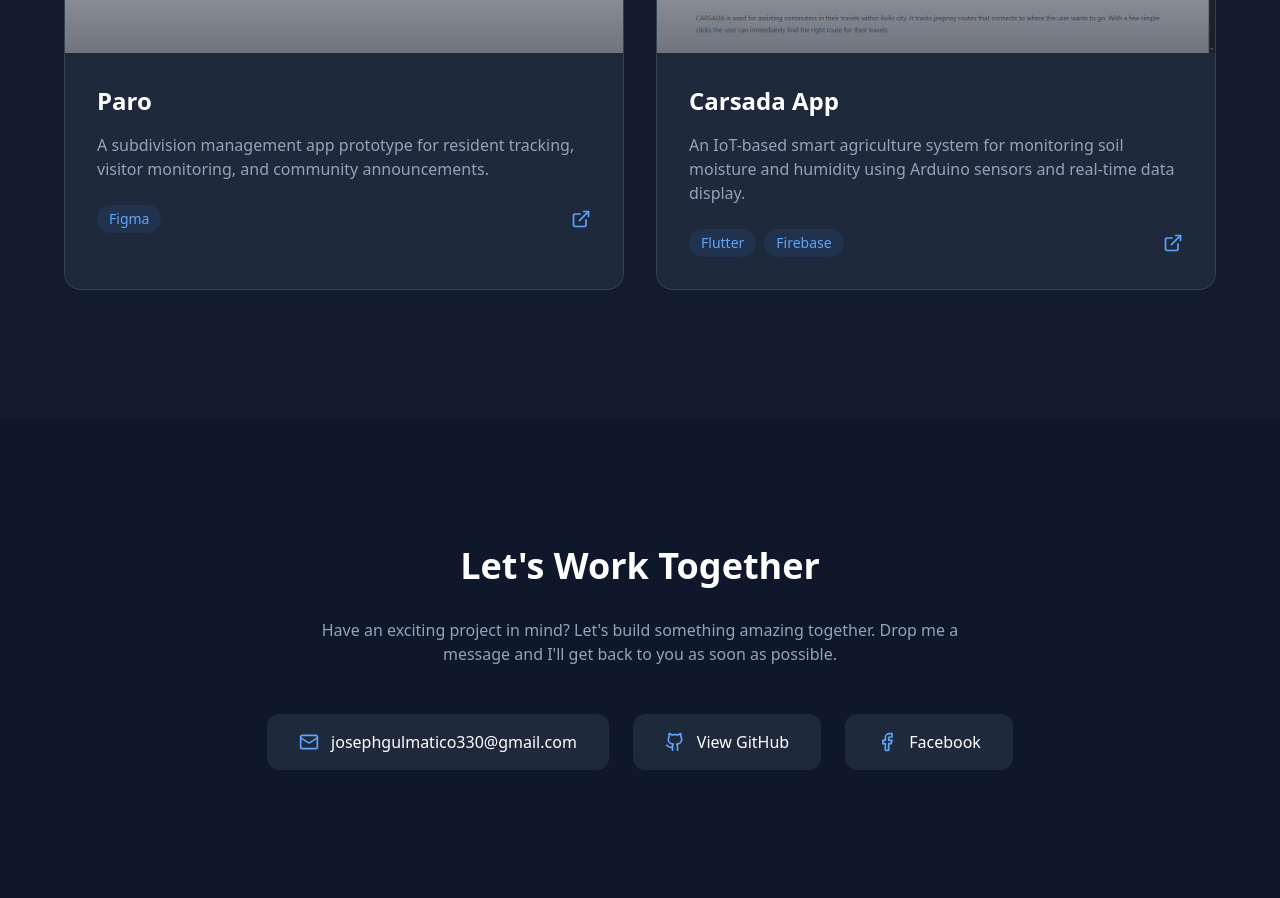
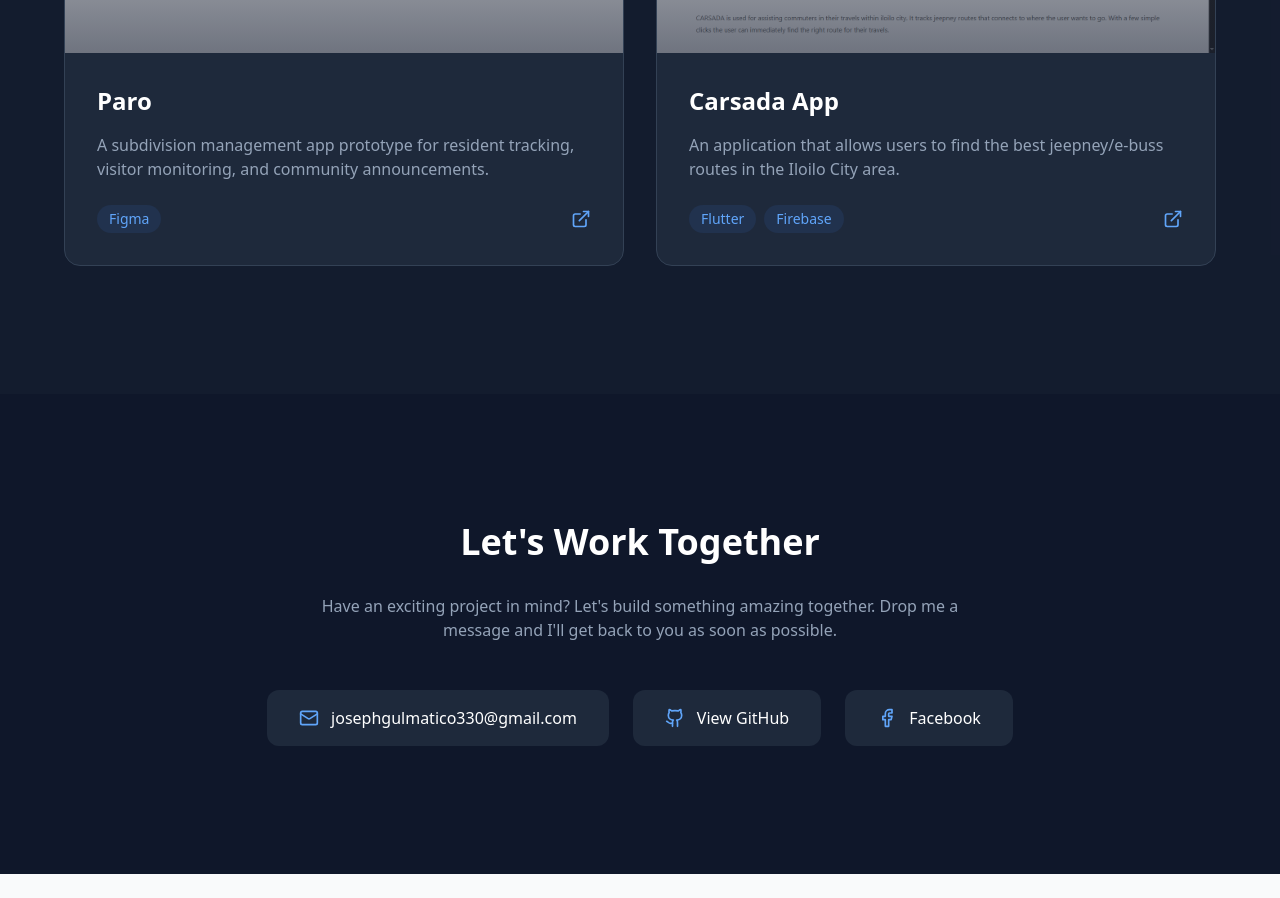
Before and after one commit to Zoro330/Portfolio, a React (Vite) app: page / in a window 1280 px wide. Shown: the part 2540-3438 px from the top of the page. After the commit the page ends 3414 px from the top, so only its background shows below. Built offline with nearby package versions, Linux system fonts and the light colour scheme.

Commit message:
Updated Portfolio 1.0

```diff
--- a/src/App.tsx
+++ b/src/App.tsx
@@ -185,7 +185,7 @@ const App: React.FC = () => {
                   image: carsadaImage,
                   title: "Carsada App",
                   description:
-                    "An IoT-based smart agriculture system for monitoring soil moisture and humidity using Arduino sensors and real-time data display.",
+                    "An application that allows users to find the best jeepney/e-buss routes in the Iloilo City area.",
                   tags: ["Flutter", "Firebase"],
                   link: "https://carsadaapp.vercel.app/"
                 }
```
